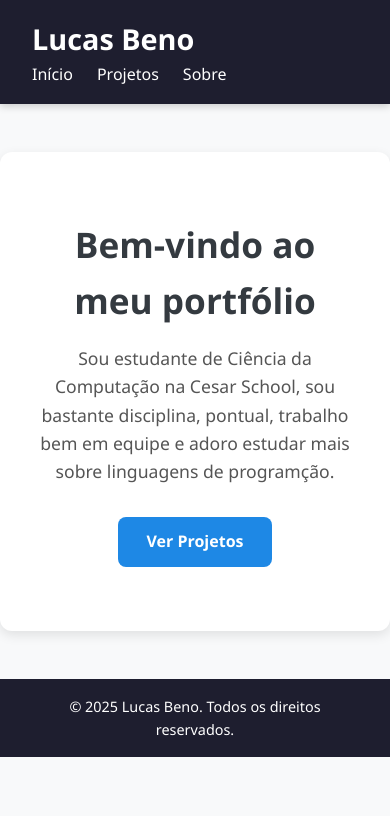
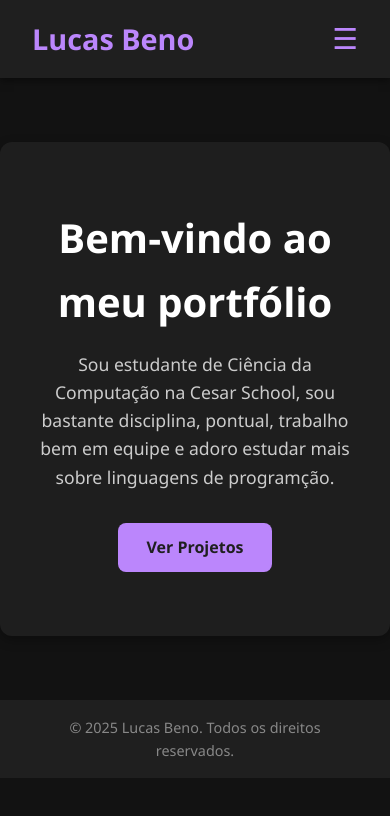
Before and after one commit to lucasbeno/Portfolio, a plain HTML site: page index.html in a window 390 px wide. Drawn offline with Linux system fonts and the light colour scheme.

Commit message:
Update style.css

```diff
--- a/style.css
+++ b/style.css
@@ -7,14 +7,14 @@
 body {
   font-family: 'Segoe UI', Tahoma, Geneva, Verdana, sans-serif;
   line-height: 1.6;
-  background: #f8f9fa;
-  color: #212529;
+  background: #121212;
+  color: #e0e0e0;
 }
 
 header {
-  background: #1e1e2f;
+  background: #1f1f1f;
   padding: 1rem 2rem;
-  box-shadow: 0 2px 8px rgba(0, 0, 0, 0.2);
+  box-shadow: 0 2px 8px rgba(0, 0, 0, 0.5);
 }
 
 .navbar {
@@ -27,7 +27,7 @@ header {
 .logo {
   font-size: 1.8rem;
   font-weight: bold;
-  color: #ffffff;
+  color: #bb86fc;
 }
 
 .menu {
@@ -37,20 +37,20 @@ header {
 }
 
 .menu a {
-  color: #ffffff;
+  color: #e0e0e0;
   text-decoration: none;
   font-weight: 500;
   transition: color 0.3s ease;
 }
 
 .menu a:hover {
-  color: #00d4ff;
+  color: #bb86fc;
 }
 
 #menu-btn {
   display: none;
   background: none;
-  color: white;
+  color: #bb86fc;
   font-size: 1.8rem;
   border: none;
   cursor: pointer;
@@ -59,31 +59,31 @@ header {
 .hero {
   padding: 4rem 2rem;
   text-align: center;
-  background: #ffffff;
+  background: #1e1e1e;
   border-radius: 12px;
   max-width: 900px;
-  margin: 3rem auto;
-  box-shadow: 0 4px 12px rgba(0, 0, 0, 0.1);
+  margin: 4rem auto;
+  box-shadow: 0 4px 12px rgba(0, 0, 0, 0.3);
 }
 
 .hero h2 {
-  font-size: 2.2rem;
+  font-size: 2.5rem;
   margin-bottom: 1rem;
-  color: #343a40;
+  color: #ffffff;
 }
 
 .hero p {
   font-size: 1.1rem;
   max-width: 600px;
   margin: 0 auto 2rem;
-  color: #555;
+  color: #cccccc;
 }
 
 .btn {
   display: inline-block;
   padding: 0.75rem 1.8rem;
-  background: #1e88e5;
-  color: white;
+  background: #bb86fc;
+  color: #1f1f1f;
   text-decoration: none;
   border-radius: 8px;
   font-weight: bold;
@@ -91,14 +91,32 @@ header {
 }
 
 .btn:hover {
-  background: #1565c0;
+  background: #9b6cf4;
 }
 
 footer {
-  background: #1e1e2f;
-  color: white;
+  background: #1f1f1f;
+  color: #888;
   text-align: center;
   padding: 1rem 2rem;
   margin-top: 3rem;
   font-size: 0.9rem;
 }
+
+@media (max-width: 768px) {
+  .menu {
+    display: none;
+    flex-direction: column;
+    background: #2c2c2c;
+    width: 100%;
+    padding: 1rem 0;
+  }
+
+  .menu.open {
+    display: flex;
+  }
+
+  #menu-btn {
+    display: block;
+  }
+ }
```
